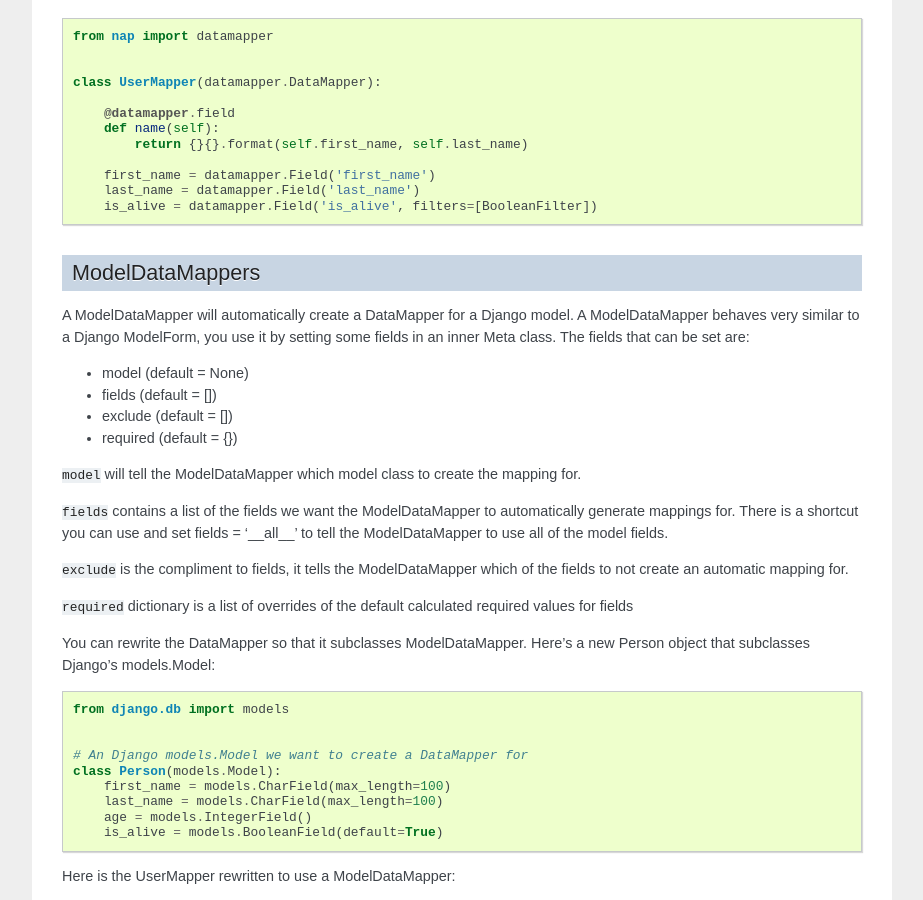
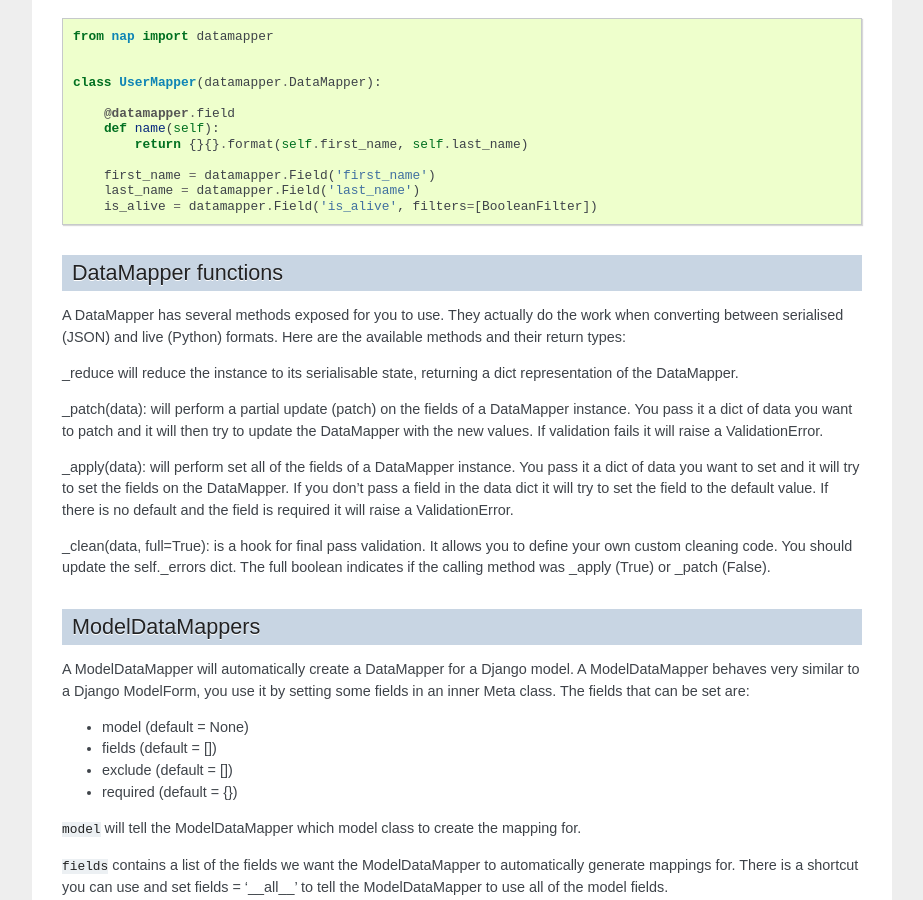
Before and after one commit to funkybob/django-nap, a Sphinx documentation site: the page built from docs/datamapper/index.rst, in a window 1280 px wide and 900 px high, scrolled down 1388 px. Shown: the whole window, without its empty margins (198-1121 px from the left). Built offline with Sphinx 7.4.7, drawn with Linux system fonts in a browser that asks for light colours; pages that are not in the unit, such as notebooks, are missing from menus.

Commit message:
Documented patch, apply, clean and reduce

```diff
--- a/docs/datamapper/index.rst
+++ b/docs/datamapper/index.rst
@@ -93,6 +93,32 @@ filters fail a ValidationError is raised.
         first_name = datamapper.Field('first_name')
         last_name = datamapper.Field('last_name')
         is_alive = datamapper.Field('is_alive', filters=[BooleanFilter])
+
+DataMapper functions
+====================
+A DataMapper has several methods exposed for you to use. They actually do the
+work when converting between serialised (JSON) and live (Python) formats. Here
+are the available methods and their return types:
+
+_reduce will reduce the instance to its serialisable state, returning a
+dict representation of the DataMapper.
+
+_patch(data): will perform a partial update (patch) on the fields of a
+DataMapper instance. You pass it a dict of data you want to patch and it will
+then try to update the DataMapper with the new values. If validation fails it
+will raise a ValidationError.
+
+_apply(data): will perform set all of the fields of a DataMapper instance. You
+pass it a dict of data you want to set and it will try to set the fields on the
+DataMapper. If you don't pass a field in the data dict it will try to set the
+field to the default value. If there is no default and the field is required it
+will raise a ValidationError.
+
+_clean(data, full=True): is a hook for final pass validation. It allows you to
+define your own custom cleaning code. You should update the self._errors dict.
+The full boolean indicates if the calling method was _apply (True) or _patch
+(False).
+
 
 ModelDataMappers
 ================
```
